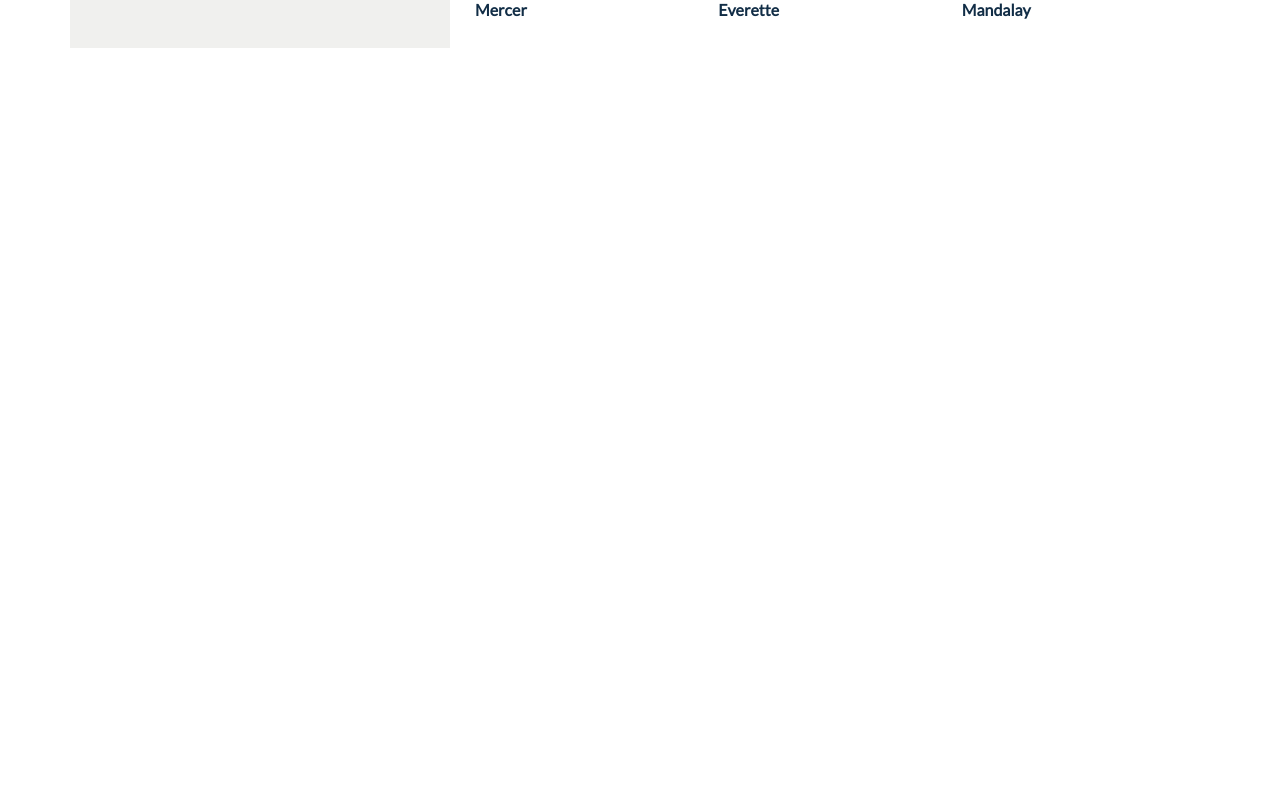
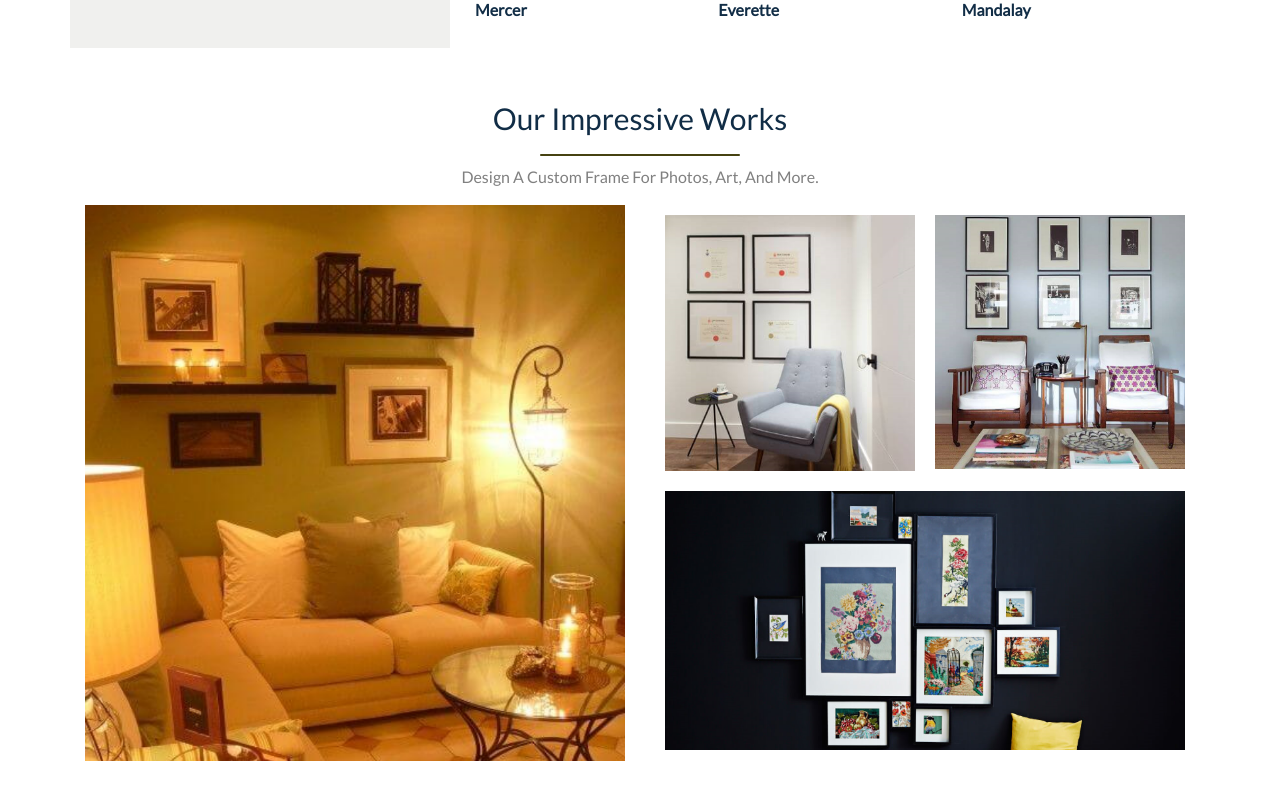
Before and after one commit to SarahSajid/FramingWebsiteUsingReactstrap, a React (Create React App) app: page / in a window 1280 px wide. Shown: the part 2026-2826 px from the top of the page. Before the commit the page ends 2074 px from the top, so only its background shows below. Built offline with nearby package versions, Linux system fonts and the light colour scheme.

Commit message:
Add section 4 to app

```diff
--- a/src/App.js
+++ b/src/App.js
@@ -19,6 +19,10 @@ import abstractThree from './assets/abstract-3.png';
 import abstractFour from './assets/abstract-4.png';
 import abstractFive from './assets/abstract-5.png';
 import abstractSix from './assets/abstract-6.png';
+import designOne from './assets/design-1.png';
+import designTwo from './assets/design-2.png';
+import designThree from './assets/design-3.png';
+import designFour from './assets/design-4.png';
 
 function App() {
   return (
@@ -154,6 +158,37 @@ function App() {
           </Row>
         </Container>
       </div>
+      <br/>
+      <br/>
+      <div className="text-center" style={{margin: '0 40px', display: 'flex', flexDirection: 'column', justifyContent: 'center'}}>
+        <p style={{color: '#112D46', fontWeight: '500', fontSize: '30px', marginBottom: '0'}}>Our Impressive Works</p>
+        <div><img src={separator} style={{width: '200px'}}></img></div>
+        <p style={{color: 'gray'}}>Design A Custom Frame For Photos, Art, And More.</p>
+        <Container>
+          <Row>
+            <Col xs={6} style={{display: 'flex', alignItems: 'center'}}>
+              <img src={designOne} style={{width: '100%'}}></img>
+            </Col>
+            <Col xs={6}>
+              <Container>
+                <Row>
+                  <Col xs="6" className="framing-element-container">
+                    <img src={designTwo} style={{width: '100%'}}></img>
+                  </Col>
+                  <Col xs="6" className="framing-element-container">
+                    <img src={designThree} style={{width: '100%'}}></img>
+                  </Col>
+                  <Col xs="12" className="framing-element-container">
+                    <img src={designFour} style={{width: '100%'}}></img>
+                  </Col>
+                </Row>
+              </Container>
+            </Col>
+          </Row>
+        </Container>
+      </div>
+      <br/>
+      <br/>
     </div>
   );
 }
```
